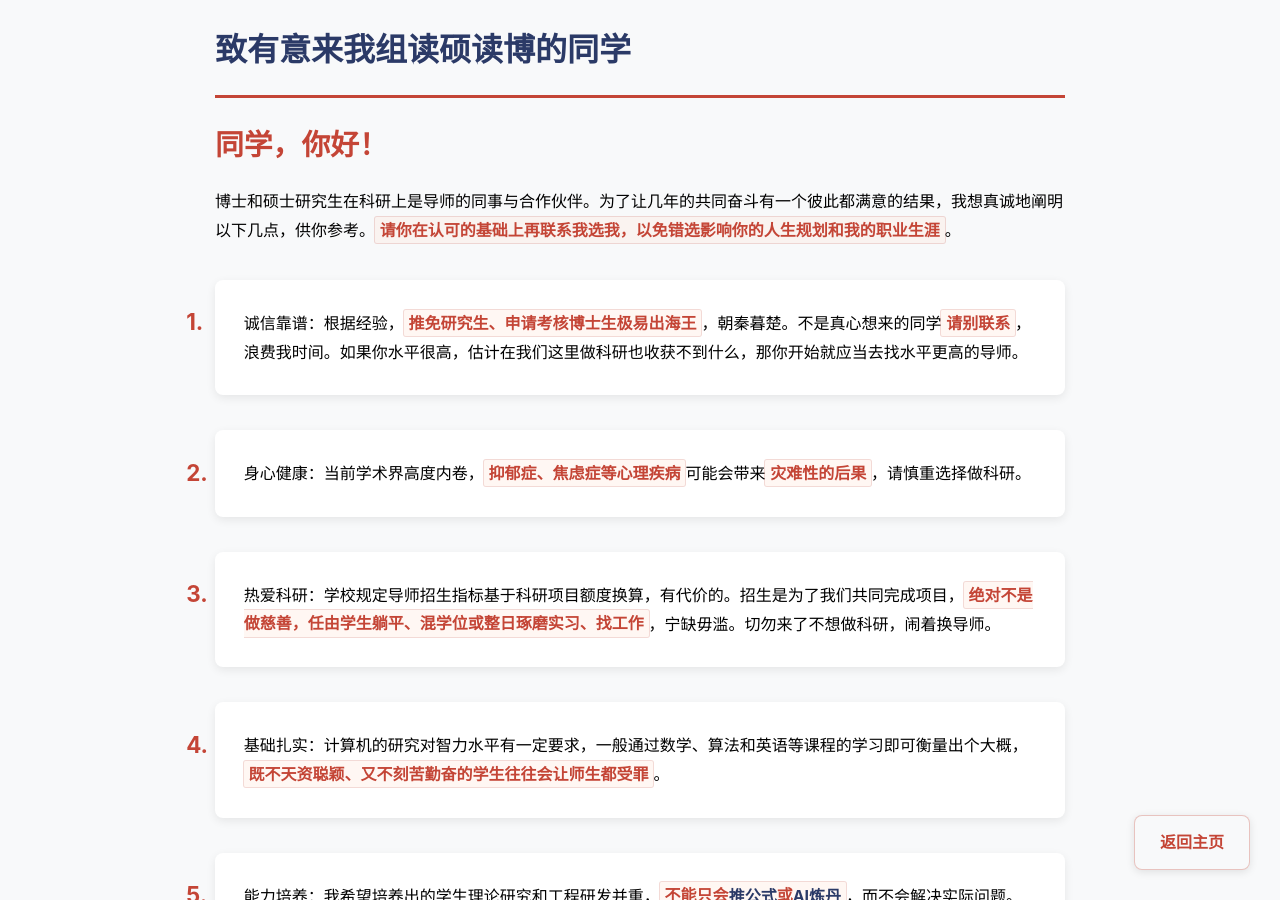
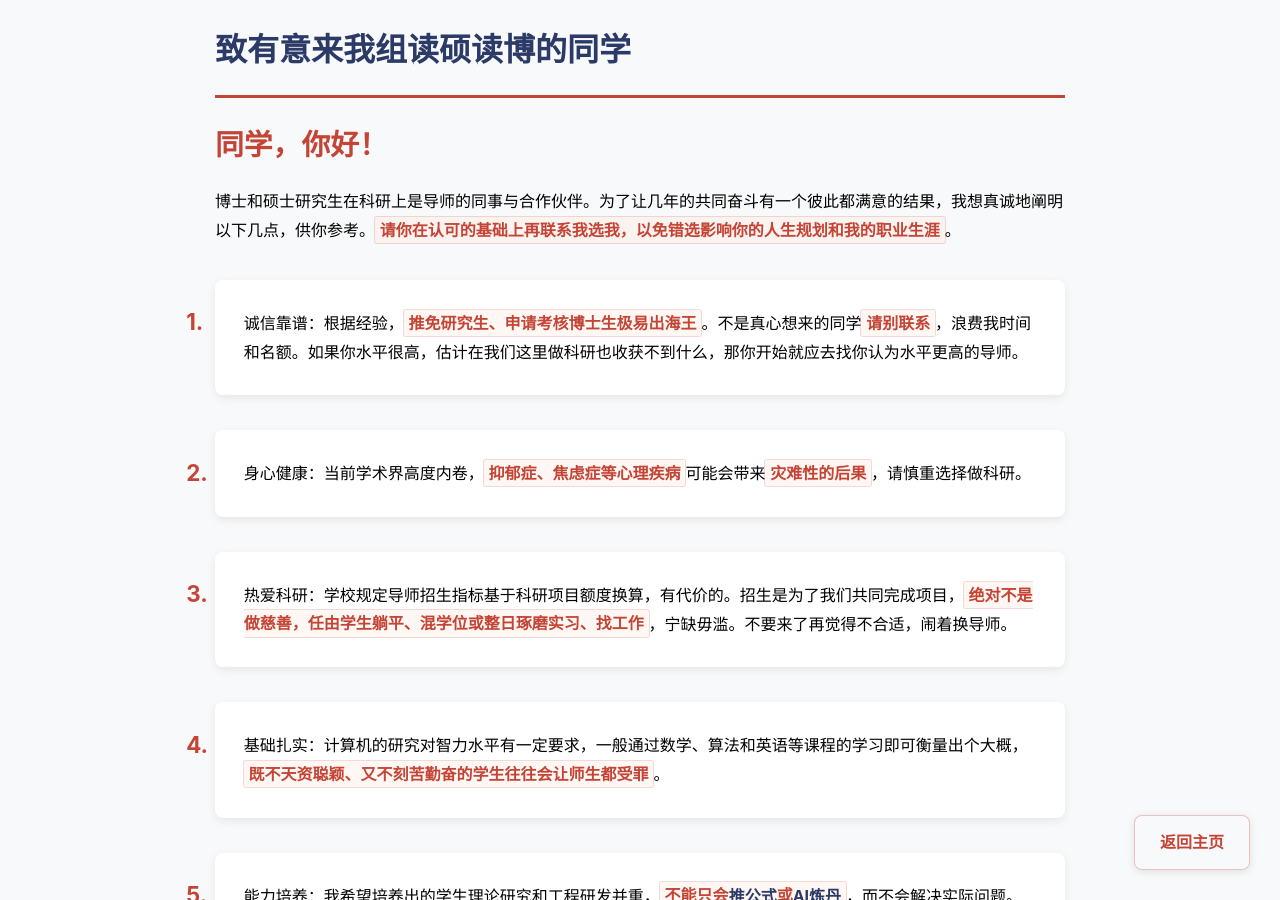
Before and after one commit to fangvv/Homepage, a Jekyll site: the page faq2.html, which Jekyll copies as it is, in a window 1280 px wide and 900 px high. Built offline with Jekyll 4.4.1, drawn with Linux system fonts in a browser that asks for light colours; comment, search, counter and statistics services are not loaded.

Commit message:
update faq2

```diff
--- a/faq2.html
+++ b/faq2.html
@@ -116,11 +116,11 @@ strong:hover {
     <p><span class="greeting">同学，你好！</span>博士和硕士研究生在科研上是导师的同事与合作伙伴。为了让几年的共同奋斗有一个彼此都满意的结果，我想真诚地阐明以下几点，供你参考。<strong>请你在认可的基础上再联系我选我，以免错选影响你的人生规划和我的职业生涯</strong>。</p>
 
     <ol>
-<li>诚信靠谱：根据经验，<strong>推免研究生、申请考核博士生极易出海王</strong>，朝秦暮楚。不是真心想来的同学<strong>请别联系</strong>，浪费我时间。如果你水平很高，估计在我们这里做科研也收获不到什么，那你开始就应当去找水平更高的导师。</li>
+<li>诚信靠谱：根据经验，<strong>推免研究生、申请考核博士生极易出海王</strong>。不是真心想来的同学<strong>请别联系</strong>，浪费我时间和名额。如果你水平很高，估计在我们这里做科研也收获不到什么，那你开始就应去找你认为水平更高的导师。</li>
 
 <li>身心健康：当前学术界高度内卷，<strong>抑郁症、焦虑症等心理疾病</strong>可能会带来<strong>灾难性的后果</strong>，请慎重选择做科研。</li>
 
-<li>热爱科研：学校规定导师招生指标基于科研项目额度换算，有代价的。招生是为了我们共同完成项目，<strong>绝对不是做慈善，任由学生躺平、混学位或整日琢磨实习、找工作</strong>，宁缺毋滥。切勿来了不想做科研，闹着换导师。</li>
+<li>热爱科研：学校规定导师招生指标基于科研项目额度换算，有代价的。招生是为了我们共同完成项目，<strong>绝对不是做慈善，任由学生躺平、混学位或整日琢磨实习、找工作</strong>，宁缺毋滥。不要来了再觉得不合适，闹着换导师。</li>
 
 <li>基础扎实：计算机的研究对智力水平有一定要求，一般通过数学、算法和英语等课程的学习即可衡量出个大概，<strong>既不天资聪颖、又不刻苦勤奋的学生往往会让师生都受罪</strong>。</li>
 
```
